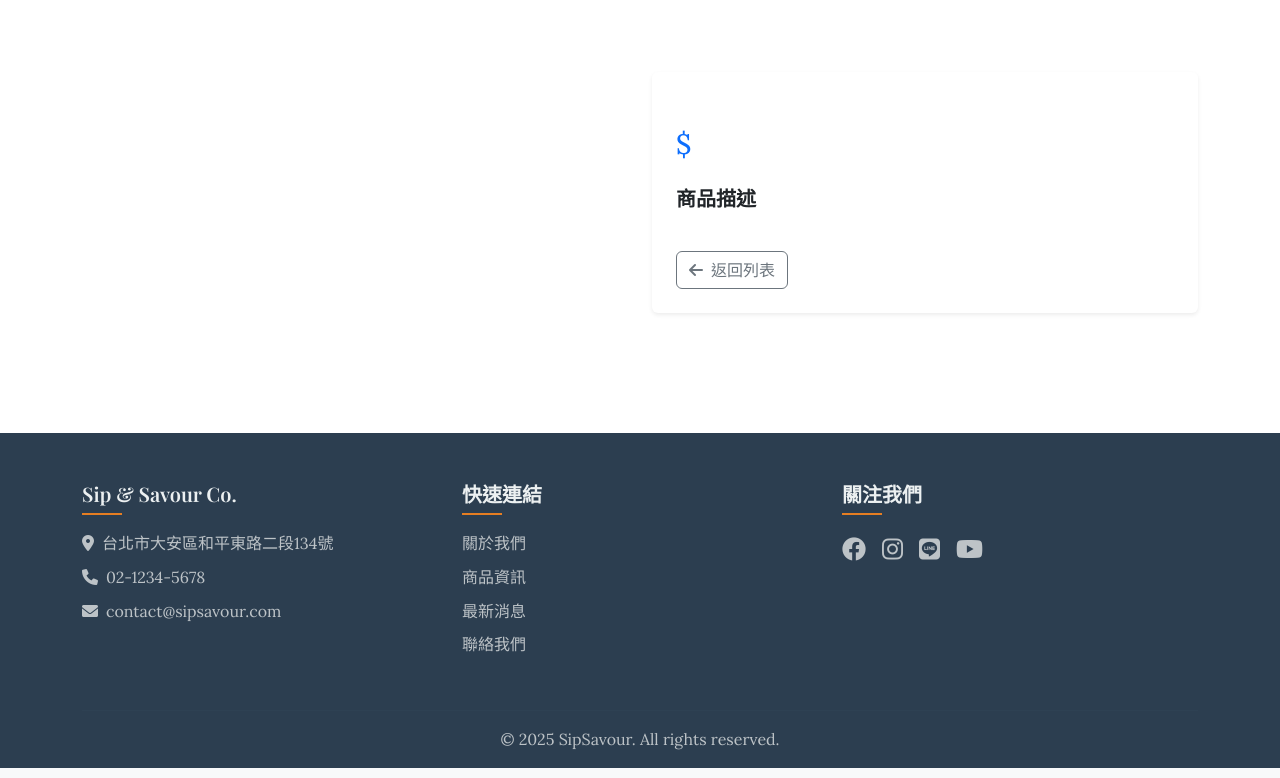
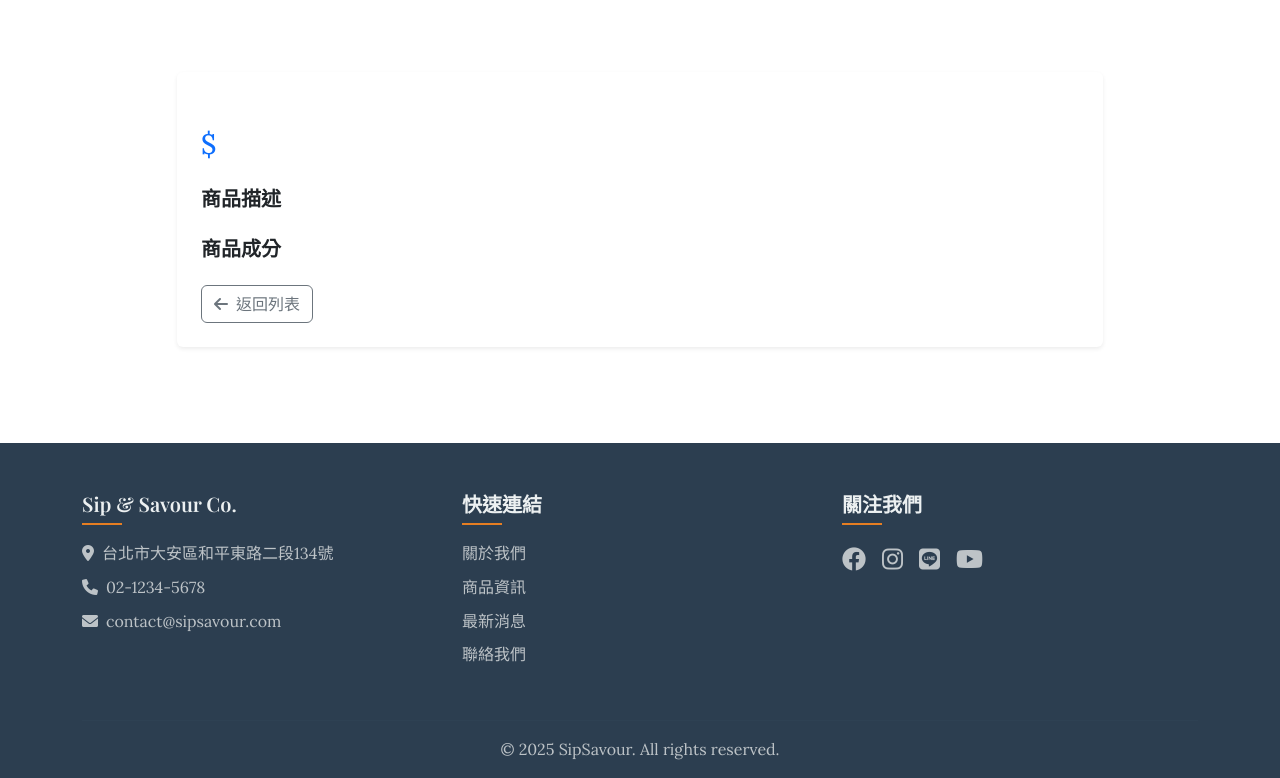
Before and after one commit to Yong-Cheng-Huang/Sip-Savour-Co, a Django app: template templates/products/product_detail.html in a window 1280 px wide. Shown: the part 110-888 px from the top of the page. Run offline with Django 5.2, Linux system fonts and the light colour scheme; the template is opened without the code that fills it, so the values that code supplies are empty; the visitor is signed in with stand-in values (Sample User, id 1); parts of the project's set-up code (start-up, migrations or seed data) failed here and were passed over.

Commit message:
Add ingredients field to Product model and update product detail template to display ingredients

```diff
--- a/products/models.py
+++ b/products/models.py
@@ -28,6 +28,7 @@
     image = models.ImageField(upload_to='products/',
                               verbose_name='商品圖片', null=True, blank=True)
     description = models.TextField(blank=True, verbose_name='商品描述')
+    ingredients = models.TextField(blank=True, verbose_name='商品成分')
     is_featured = models.BooleanField(default=False, verbose_name='精選商品')
     is_new = models.BooleanField(default=False, verbose_name='新上市商品')
     created_at = models.DateTimeField(auto_now_add=True, verbose_name='建立時間')
--- a/templates/products/product_detail.html
+++ b/templates/products/product_detail.html
@@ -17,19 +17,13 @@
 
 <!-- Product Detail Section -->
 <div class="container mb-5">
-    <div class="row">
-        <!-- Product Image -->
-        <div class="col-md-6 mb-4">
-            {% if product.image %}
-                <div class="card border-0 shadow-sm h-100">
-                    <img src="{{ product.image.url }}" class="img-fluid rounded" alt="{{ product.name }}" style="height: 350px; object-fit: cover;">
-                </div>
-            {% endif %}
-        </div>
-
+    <div class="row justify-content-center">
+        <div class="col-lg-10">
+            <div class="card border-0 shadow-sm">
+                <div class="row g-0 align-items-center">
                     <!-- Product Info -->
-        <div class="col-md-6 mb-4">
-            <div class="card border-0 shadow-sm p-4 h-100">
+                    <div class="col-md-6">
+                        <div class="card-body p-4">
                             <h2 class="mb-3">{{ product.name }}</h2>
                             <div class="d-flex align-items-center mb-3">
                                 <span class="badge bg-secondary me-2">{{ product.category.name }}</span>
@@ -42,10 +36,26 @@
                                 <h5 class="mb-3">商品描述</h5>
                                 <p class="text-muted">{{ product.description|linebreaks }}</p>
                             </div>
+                            <div class="mb-4">
+                                <h5 class="mb-3">商品成分</h5>
+                                <p class="text-muted">{{ product.ingredients|linebreaks }}</p>
+                            </div>
                             <div class="d-flex gap-3">
                                 <a href="{% url 'products:product_list' %}?category={{ product.category.id }}" class="btn btn-outline-secondary">
                                     <i class="fas fa-arrow-left me-2"></i>返回列表
                                 </a>
+                            </div>
+                        </div>
+                    </div>
+
+                    <!-- Product Image -->
+                    <div class="col-md-6 p-4">
+                        {% if product.image %}
+                            <div class="d-flex justify-content-center">
+                                <img src="{{ product.image.url }}" class="img-fluid rounded" alt="{{ product.name }}" style="height: 300px; object-fit: cover; width: auto; max-width: 100%;">
+                            </div>
+                        {% endif %}
+                    </div>
                 </div>
             </div>
         </div>
```
Also changed, not shown: products/migrations/0007_product_ingredients.py (added). Lines whose indentation alone changed are shown as unchanged.
